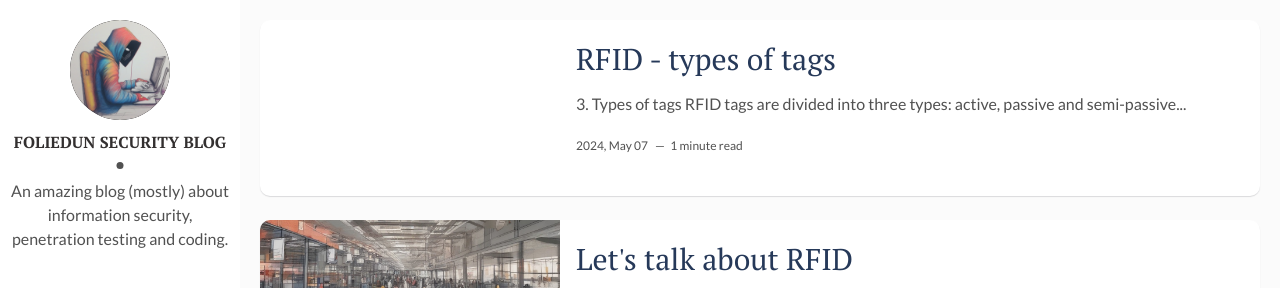
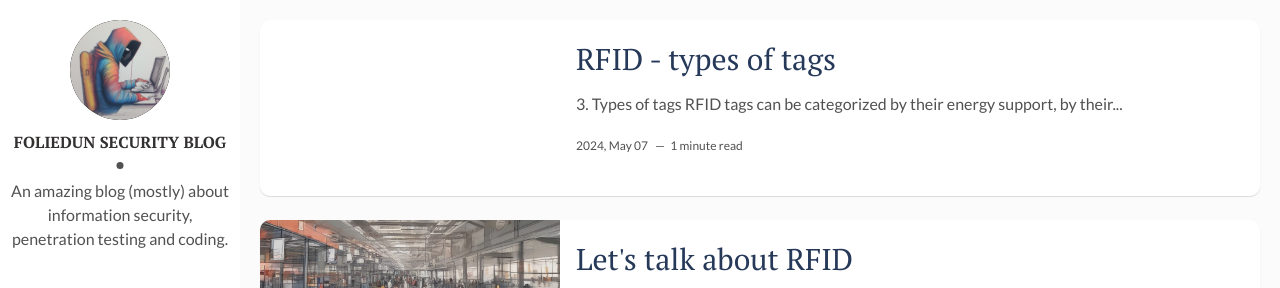
Before and after one commit to foliedun/foliedun.github.io, a Jekyll site: the page built from index.html, in a window 1280 px wide. Shown: the top 288 px of the page. Built offline with Jekyll 4.4.1, drawn with Linux system fonts in a browser that asks for light colours; the list of posts is cut into pages by our own code; some of the changed lines change nothing that is shown.

Commit message:
Update 2024-05-07-rfid-part2.markdown

```diff
--- a/_posts/2024-05-07-rfid-part2.markdown
+++ b/_posts/2024-05-07-rfid-part2.markdown
@@ -10,6 +10,16 @@
 
 # 3. Types of tags
 
-RFID tags are divided into three types: active, passive and semi-passive
+RFID tags can be categorized by their energy support, by their memory type or by their communication frequency.
+Tags can be divided into three types: active, passive and semi-passive.
+
+RFID tags can be categorized in many ways:
+* by their energy support: active, passive or semi-passive.
+* by their memory type: read-write, read-only or write once read many (WORM)
+* by their communication frequency: Low Frequency, High Frequency or Ultra High Frequency
+
+Being the energy support and the communication frequency the most used ones.
+
+*Source: https://www.impinj.com/products/technology/how-can-rfid-systems-be-categorized*
 
 ## 3.1.
```
